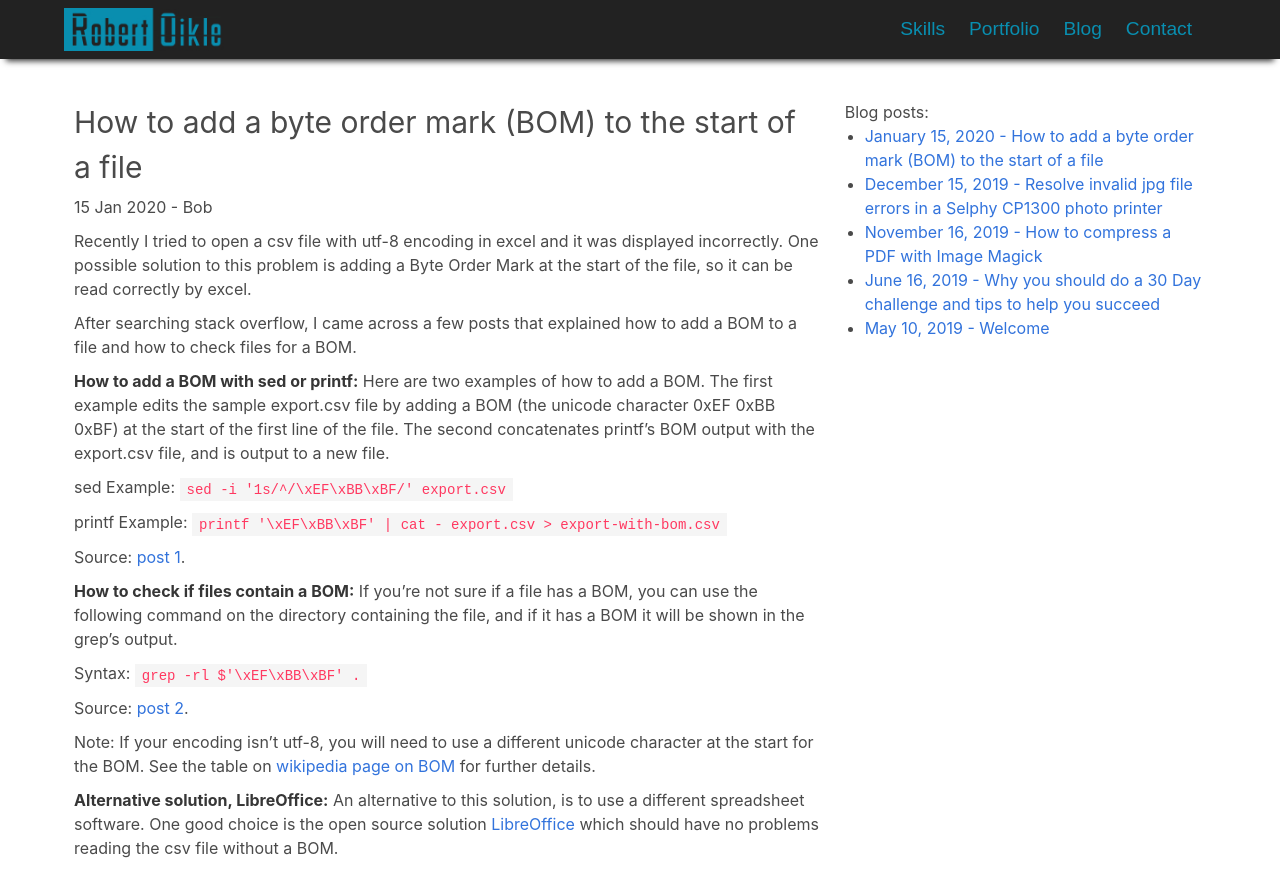
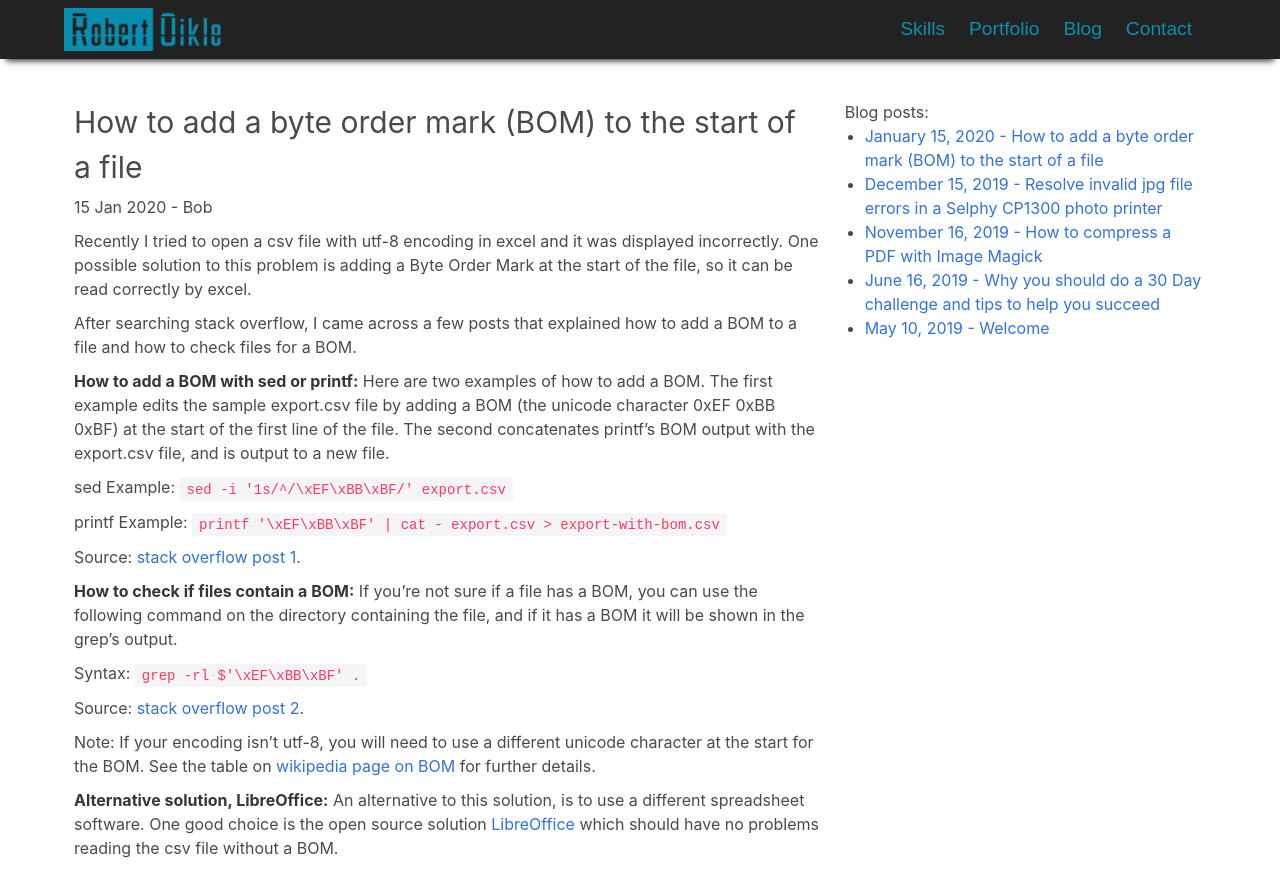
Before and after one commit to boikle/boikle.github.io, a Jekyll site: the page built from _posts/2020-01-15-bom.md, in a window 1280 px wide and 1085 px high, cut to the strip 0-896 px from the top of the window. Built offline with Jekyll 4.4.1, drawn with Linux system fonts in a browser that asks for light colours.

Commit message:
Update 2020-01-15-bom.md

```diff
--- a/_posts/2020-01-15-bom.md
+++ b/_posts/2020-01-15-bom.md
@@ -16,14 +16,14 @@ sed Example: `sed -i '1s/^/\xEF\xBB\xBF/' export.csv`
 
 printf Example: `printf '\xEF\xBB\xBF' | cat - export.csv > export-with-bom.csv`
 
-Source: [post 1](https://stackoverflow.com/questions/1044595/how-can-i-re-add-a-unicode-byte-order-marker-in-linux).
+Source: [stack overflow post 1](https://stackoverflow.com/questions/1044595/how-can-i-re-add-a-unicode-byte-order-marker-in-linux).
 
 **How to check if files contain a BOM:**
 If you're not sure if a file has a BOM, you can use the following command on the directory containing the file, and if it has a BOM it will be shown in the grep's output.
 
 Syntax: `grep -rl $'\xEF\xBB\xBF' .`
 
-Source: [post 2](https://stackoverflow.com/questions/1044595/how-can-i-re-add-a-unicode-byte-order-marker-in-linux).
+Source: [stack overflow post 2](https://stackoverflow.com/questions/1044595/how-can-i-re-add-a-unicode-byte-order-marker-in-linux).
 
 Note: If your encoding isn't utf-8, you will need to use a different unicode character at the start for the BOM. See the table on [wikipedia page on BOM]( https://en.wikipedia.org/wiki/Byte_order_mark) for further details.
 
```
